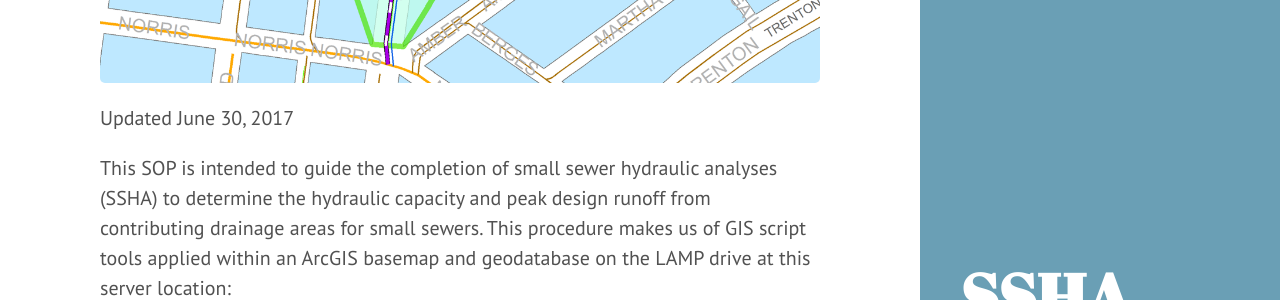
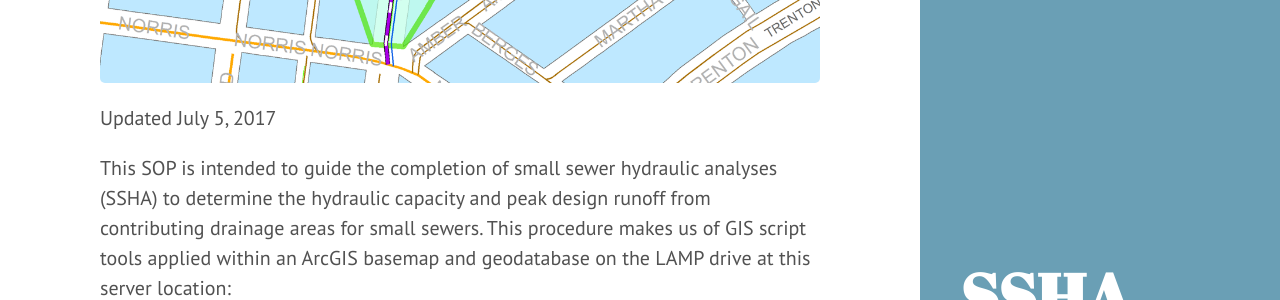
Before and after one commit to adams-cool-org/ssha3, a Jekyll site: the page built from docs/sop.md, in a window 1280 px wide and 900 px high, scrolled down 345 px. Shown: the part 155-455 px from the top of the window. Built offline with Jekyll 4.4.1, drawn with Linux system fonts in a browser that asks for light colours.

```diff
--- a/docs/sop.md
+++ b/docs/sop.md
@@ -14,7 +14,7 @@ subtitle: Small Sewer Hydraulic Analysis
 
 ![SSHA Example Screenshot]({{site.baseurl}}/public/img/ssha-example-study-area.png)
 
-Updated June 30, 2017
+Updated July 5, 2017
 
 This SOP is intended to guide the completion of small sewer hydraulic analyses
 (SSHA) to determine the hydraulic capacity and peak design runoff from
```
Also changed, not shown: docs/public/fav.png (added), docs/public/favicon.ico.png (added).
